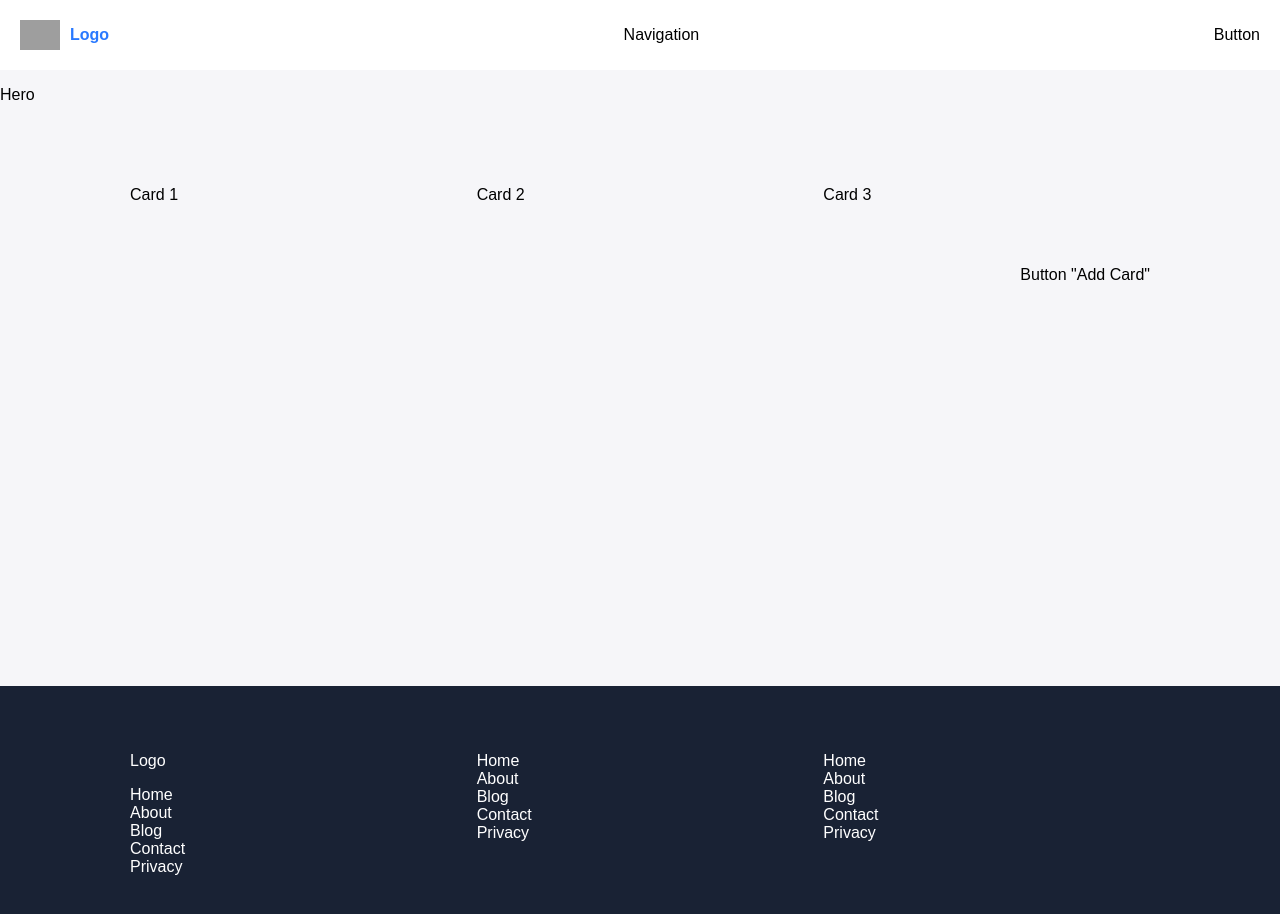
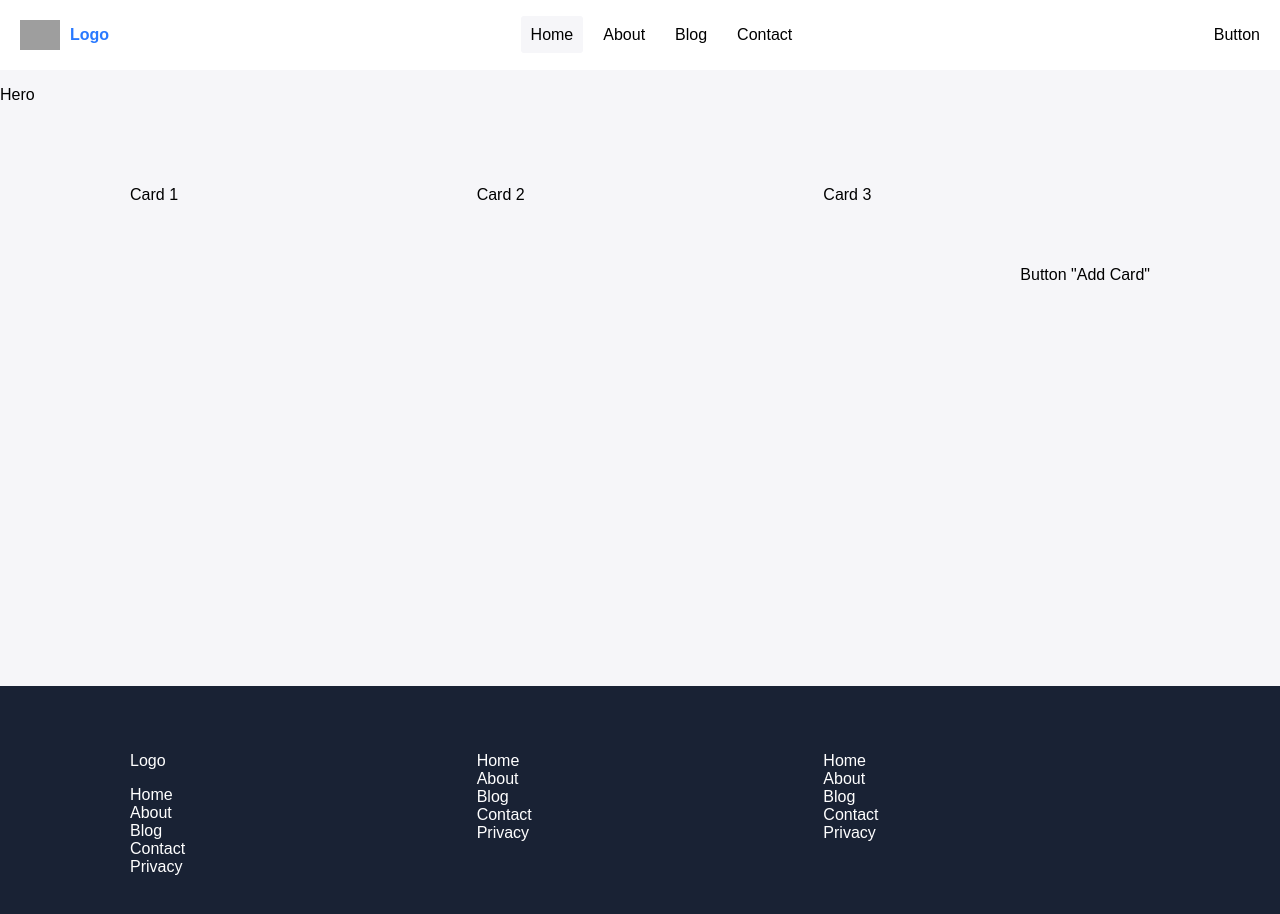
Before and after one commit to simszw/react-schulung-bm, a React (Create React App) app: page / in a window 1280 px wide. Shown: the top 914 px of the page. Built offline with nearby package versions, Linux system fonts and the light colour scheme; grey boxes are pictures that could not be loaded.

Commit message:
Added sub-component for Header: Navigation

```diff
--- a/src/components/common/Header.js
+++ b/src/components/common/Header.js
@@ -1,10 +1,11 @@
 import Logo from "./Logo";
+import Navigation from "./Navigation";
 
 function Header() {
   return (
     <header style={{ display: "flex", justifyContent: "space-between" }}>
       <Logo />
-      <p>Navigation</p>
+      <Navigation />
       <p>Button</p>
     </header>
   );
--- /dev/null
+++ b/src/components/common/Navigation.js
@@ -0,0 +1,28 @@
+function Navigation() {
+  return (
+    <ul className="nav">
+      <li>
+        <a className="nav__item nav__item--active" href="/">
+          Home
+        </a>
+      </li>
+      <li>
+        <a className="nav__item" href="/">
+          About
+        </a>
+      </li>
+      <li>
+        <a className="nav__item" href="/">
+          Blog
+        </a>
+      </li>
+      <li>
+        <a className="nav__item" href="/">
+          Contact
+        </a>
+      </li>
+    </ul>
+  );
+}
+
+export default Navigation;
```
